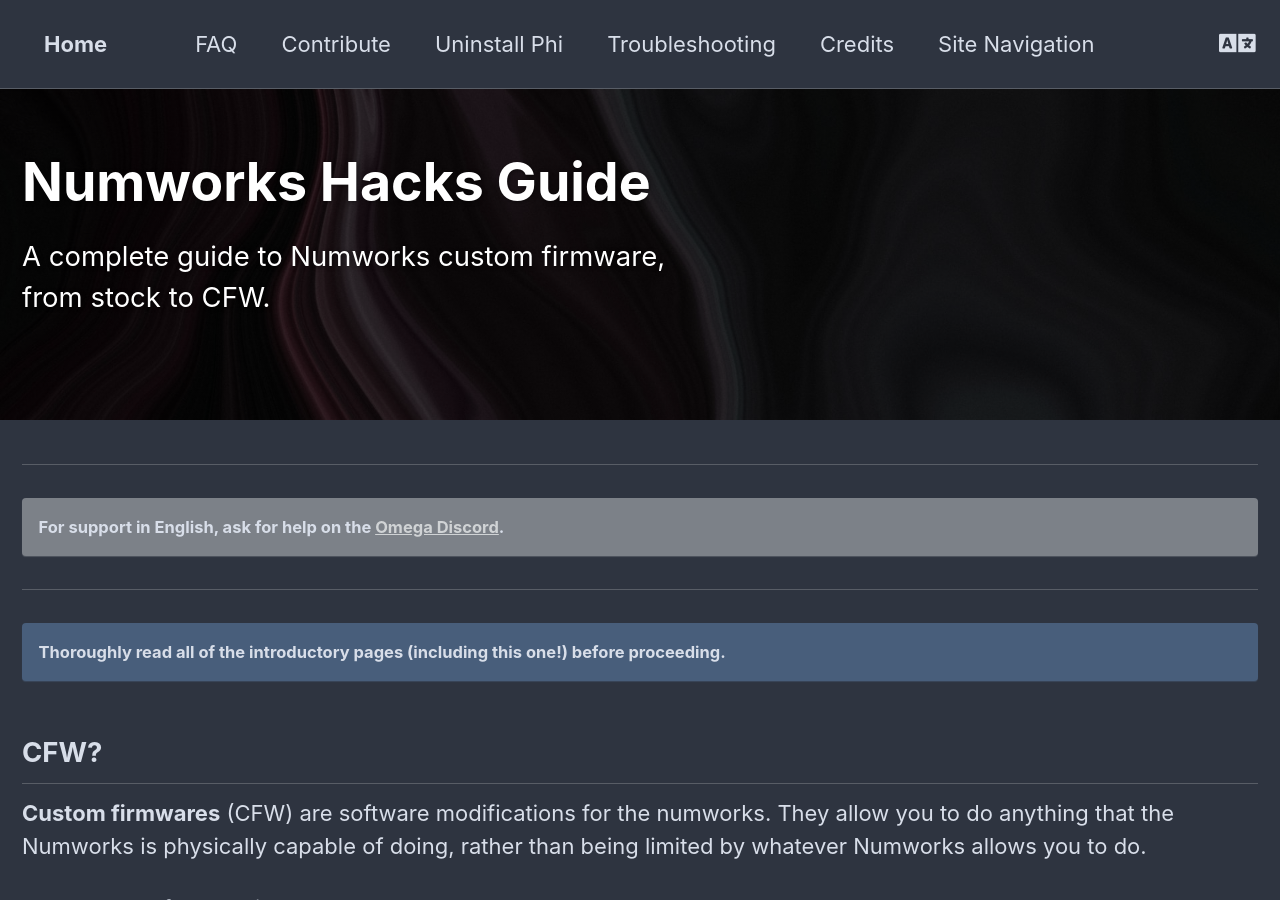
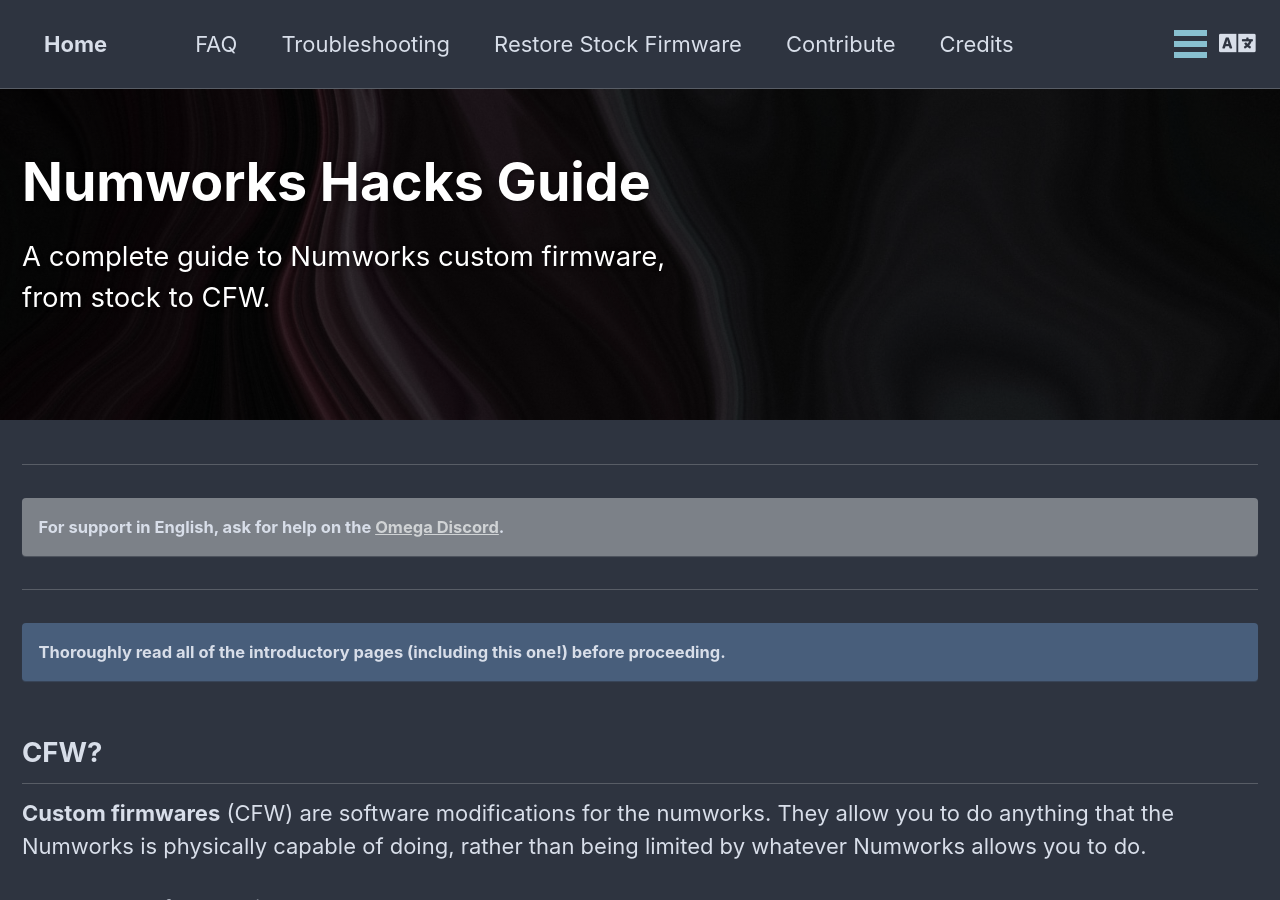
Before and after one commit to Omega-Numworks/Omega-Guide, a Jekyll site: the page built from _pages/en_US/home.md, in a window 1280 px wide and 900 px high. Built offline with Jekyll 4.4.1, drawn with Linux system fonts in a browser that asks for light colours; comment, search, counter and statistics services are not loaded.

Commit message:
Update en_US.yml

```diff
--- a/_data/navigation/en_US.yml
+++ b/_data/navigation/en_US.yml
@@ -7,14 +7,14 @@
     title: FAQ
     url: faq
   -
+    title: Troubleshooting
+    url: troubleshooting
+  -
+    title: Restore Stock Firmware
+    url: restore-stock-firmware
+  -
     title: Contribute
     url: contribute
-  -
-    title: Uninstall Phi
-    url: uninstall-phi
-  -
-    title: Troubleshooting
-    url: troubleshooting
   -
     title: Credits
     url: credits
```
